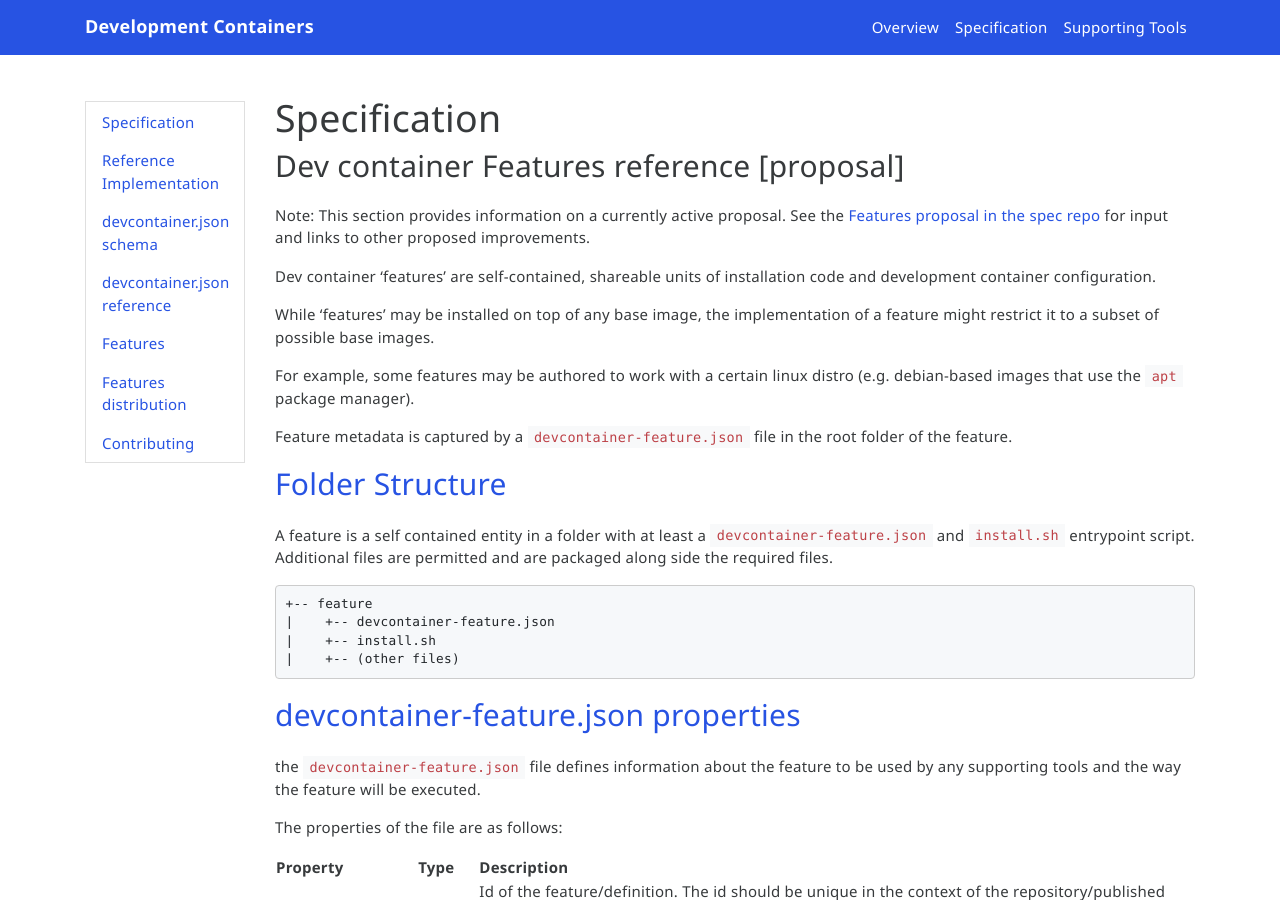
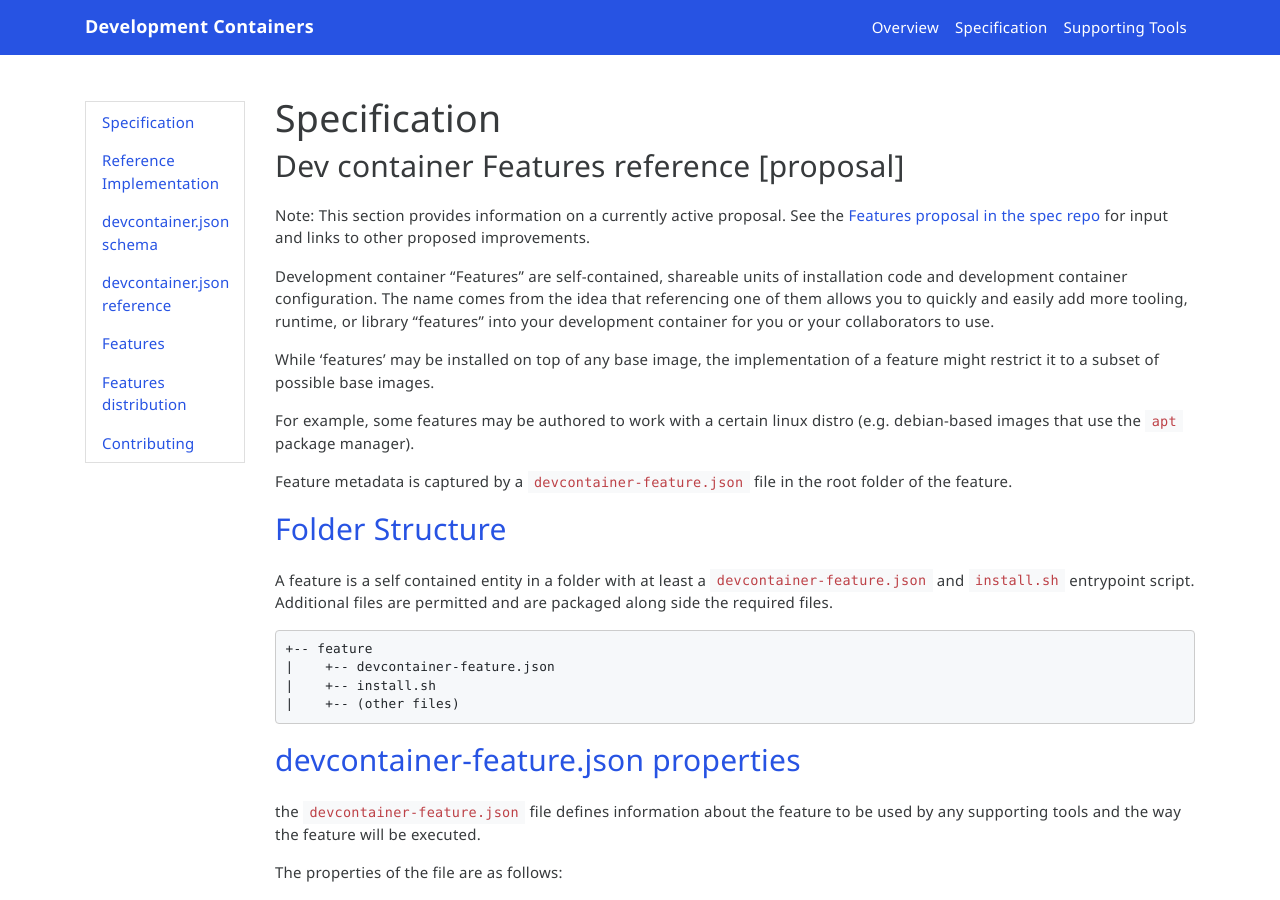
Before and after one commit to devcontainers/devcontainers.github.io, a Jekyll site: the page built from _implementors/features.md, in a window 1280 px wide and 900 px high. Built offline with Jekyll 4.4.1, drawn with Linux system fonts in a browser that asks for light colours; nearby versions of some CDN libraries; comment, search, counter and statistics services are not loaded.

Commit message:
Update _implementors/features.md
Co-authored-by: Chuck Lantz <clantz@microsoft.com>

```diff
--- a/_implementors/features.md
+++ b/_implementors/features.md
@@ -8,7 +8,7 @@ index: 5
 
 > Note: This section provides information on a currently active proposal. See the [Features proposal in the spec repo](https://github.com/devcontainers/spec/issues/61) for input and links to other proposed improvements.
 
-Dev container 'features' are self-contained, shareable units of installation code and development container configuration.
+Development container "Features" are self-contained, shareable units of installation code and development container configuration. The name comes from the idea that referencing one of them allows you to quickly and easily add more tooling, runtime, or library "features" into your development container for you or your collaborators to use.
 
 > While 'features' may be installed on top of any base image, the implementation of a feature might restrict it to a subset of possible base images.
 >
```
